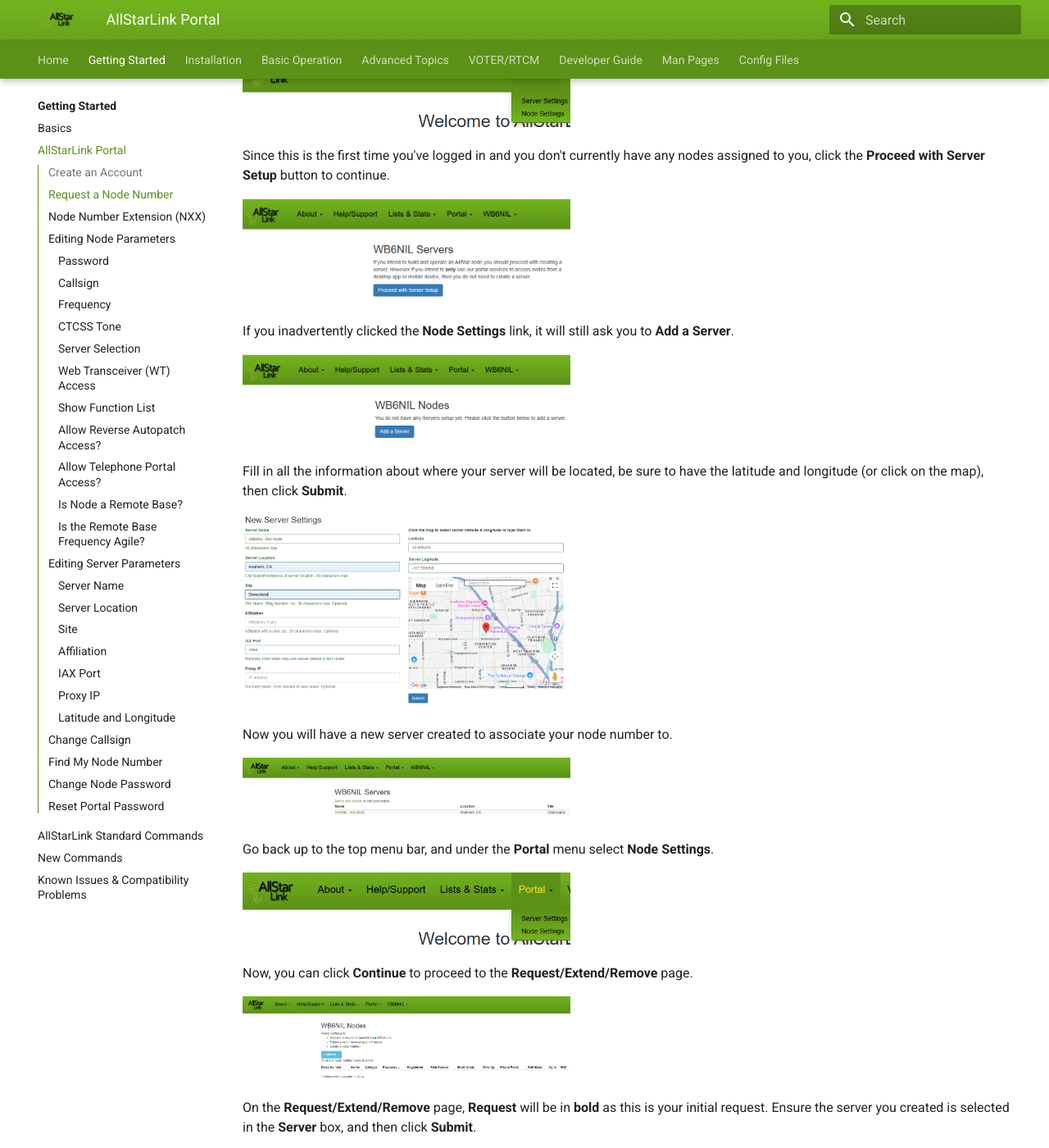
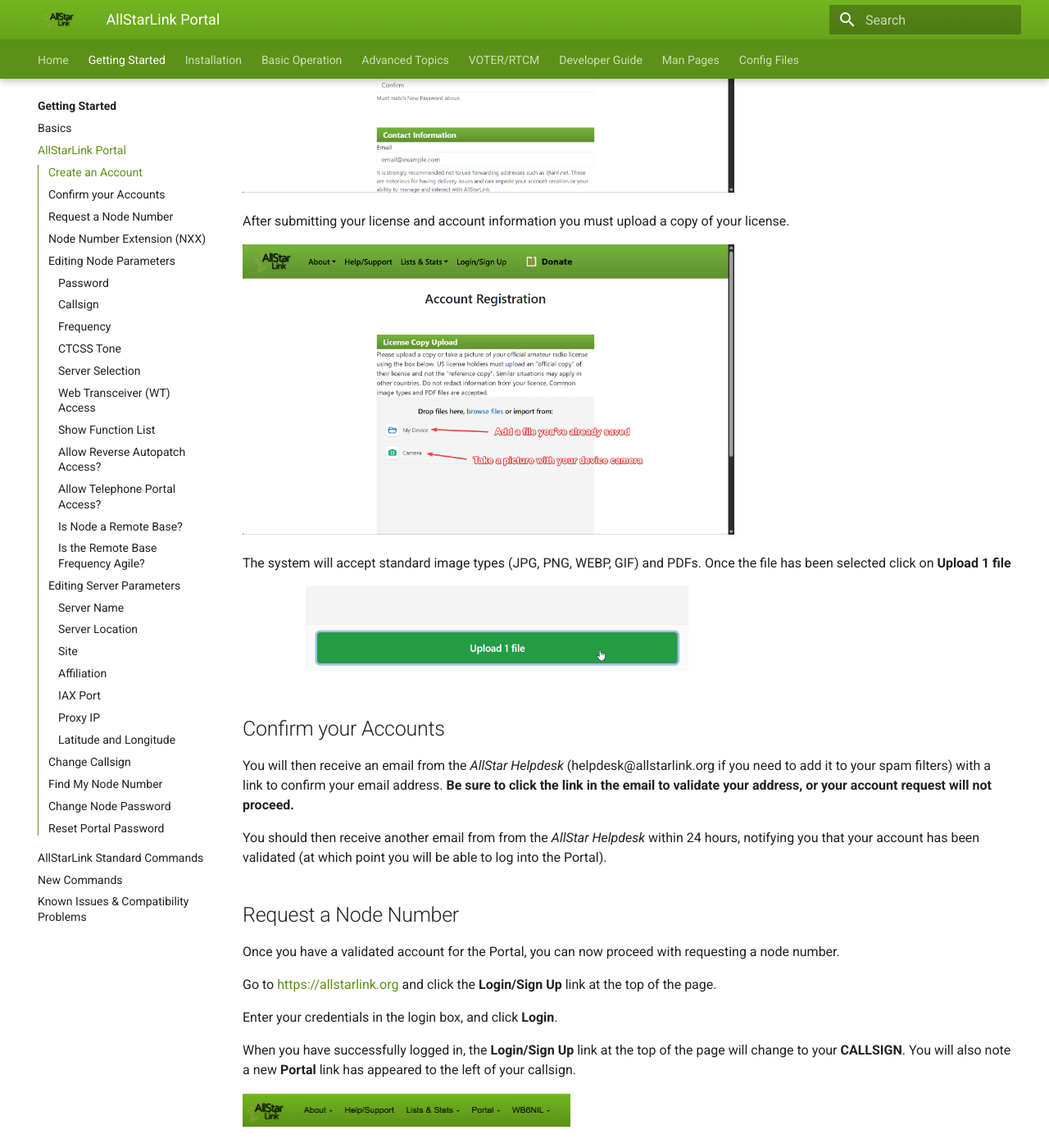
Before and after one commit to AllStarLink/ASL3-Manual, an MkDocs documentation site: the page built from docs/basics/portal.md, in a window 1280 px wide and 1400 px high, scrolled down 1408 px. Shown: the whole window at 82% size. Built offline with MkDocs 1.6.1 and Material for MkDocs 9.7.7, drawn with Linux system fonts in a browser that asks for light colours.

Commit message:
Update screenshots for new log in workflow

```diff
--- a/docs/basics/portal.md
+++ b/docs/basics/portal.md
@@ -6,14 +6,26 @@
 ## Create an Account
 The first step in getting an AllStarLink node number assigned is to create an account at [www.allstarlink.org](https://www.allstarlink.org). Head over there, and click the **"Login/Sign Up"** link at the top of the page. In the box that opens, click **"Sign Up"** at the bottom of the box.
 
-![Step 1 Sign Up](img/1_sign_up.png){width="400"}
+![Step 1 Sign Up](img/1_sign_up.png){width="600"}
 
 Carefully read all the information on the page that opens, then click **"Begin Registration"** to get started.
 
-![Step 2 Begin Reg](img/2_begin_reg.png){width="400"}
+![Step 2 Begin Reg](img/2_begin_reg.png){width="600"}
 
 Fill out the registration form and submit it with your valid information for verification.
 
+![Step 3 Account Info](img/2.1_account_info.png){width="600"}
+
+After submitting your license and account information you must upload a copy of your license.
+
+![Step 4 Account Info](img/2.2_license_upload.png){width="600"}
+
+The system will accept standard image types (JPG, PNG, WEBP, GIF) and PDFs. Once the file
+has been selected click on **Upload 1 file**
+
+![Step 5 Account Info](img/2.3_license_upload.png){width="600"}
+
+## Confirm your Accounts
 You will then receive an email from the *AllStar Helpdesk* (helpdesk@allstarlink.org if you need to add it to your spam filters) with a link to confirm your email address. **Be sure to click the link in the email to validate your address, or your account request will not proceed.**
 
 You should then receive another email from from the *AllStar Helpdesk* within 24 hours, notifying you that your account has been validated (at which point you will be able to log into the Portal).
@@ -27,31 +39,31 @@
 
 When you have successfully logged in, the **Login/Sign Up** link at the top of the page will change to your **CALLSIGN**. You will also note a new **Portal** link has appeared to the left of your callsign.
 
-![Step 3 Login](img/3_portal.png){width="400"}
+![Step 6 Login](img/3_portal.png){width="400"}
 
 From the **Portal** menu, click **Server Settings**.
 
-![Step 4 Server Settings](img/4_node_settings.png){width="400"}
+![Step 7 Server Settings](img/4_node_settings.png){width="400"}
 
 Since this is the first time you've logged in and you don't currently have any nodes assigned to you, click the **Proceed with Server Setup** button to continue.
 
-![Step 5a Add Server](img/5a_add_server.png){width="400"}
+![Step 7a Add Server](img/5a_add_server.png){width="400"}
 
 If you inadvertently clicked the **Node Settings** link, it will still ask you to **Add a Server**.
 
-![Step 5 Add Server](img/5_add_server.png){width="400"}
+![Step 8 Add Server](img/5_add_server.png){width="400"}
 
 Fill in all the information about where your server will be located, be sure to have the latitude and longitude (or click on the map), then click **Submit**.
 
-![Step 6 Server Form](img/6_test_server.png){width="400"}
+![Step 9 Server Form](img/6_test_server.png){width="400"}
 
 Now you will have a new server created to associate your node number to.
 
-![Step 7 Server Complete](img/7_server_complete.png){width="400"}
+![Step 10 Server Complete](img/7_server_complete.png){width="400"}
 
 Go back up to the top menu bar, and under the **Portal** menu select **Node Settings**.
 
-![Step 8 Node Settings](img/4_node_settings.png){width="400"}
+![Step 11 Node Settings](img/4_node_settings.png){width="400"}
 
 Now, you can click **Continue** to proceed to the **Request/Extend/Remove** page.
 
```
Also changed, not shown: docs/adv-topics/image.png (added), docs/basics/img/10_request.png, docs/basics/img/11_new_node.png, docs/basics/img/16_edit_node.png, docs/basics/img/18_edit_server.png, docs/basics/img/19_callsign_change.png, docs/basics/img/1_sign_up.png, docs/basics/img/2.1_account_info.png (added), docs/basics/img/2.2_license_upload.png (added), docs/basics/img/2.3_license_upload.png (added), docs/basics/img/20_forgot_password.png, docs/basics/img/21_password_form.png, docs/basics/img/2_begin_reg.png, docs/basics/img/4_node_settings.png, 5 more files.
